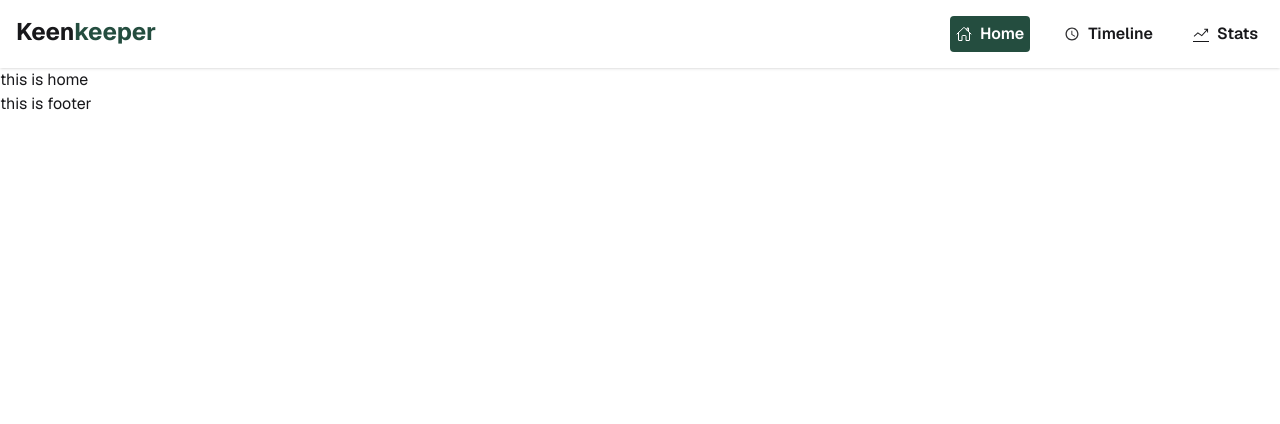
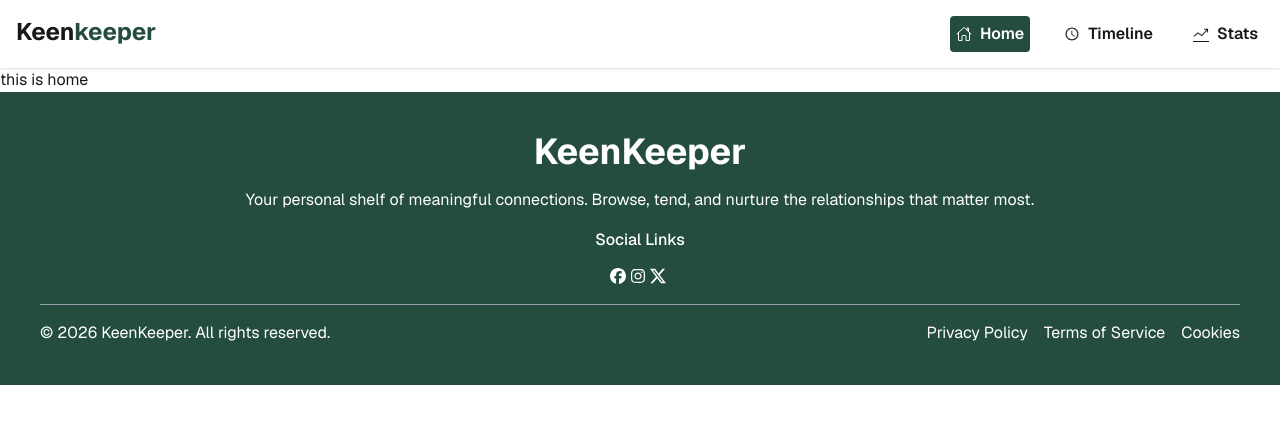
Before and after one commit to saharatajim/B13-A7-Keen-Keeper, a React (Vite) app: page / in a window 1280 px wide. Shown: the top 424 px of the page. Built offline with nearby package versions, Linux system fonts and the light colour scheme.

Commit message:
footer task completed

```diff
--- a/src/Layout/sharedComponent/Footer.jsx
+++ b/src/Layout/sharedComponent/Footer.jsx
@@ -1,9 +1,28 @@
 import React from 'react';
-
+import { FaFacebook } from "react-icons/fa6";
+import { FaInstagram } from "react-icons/fa";
+import { BsTwitterX } from "react-icons/bs";
 const Footer = () => {
     return (
-        <div>
-            this is footer
+        <div className='container mx-auto text-center text-white bg-[#244D3F] p-10 space-y-4'>
+            <h1 className='text-4xl font-bold'>KeenKeeper</h1>
+            <p>Your personal shelf of meaningful connections. Browse, tend, and nurture the relationships that matter most.</p>
+            <p className='font-medium'>Social Links</p>
+            <div className='flex justify-center ' >
+                <div className=' h-5 w-5' ><FaFacebook /></div>
+                <div className=' h-5 w-5' ><FaInstagram /></div>
+                <div className=' h-5 w-5' ><BsTwitterX /></div>
+
+            </div>
+            <hr className='text-gray-400' />
+            <div className='md:flex justify-between'>
+                <div>© 2026 KeenKeeper. All rights reserved.</div>
+                <div className='md:flex justify-between gap-4'>
+                    <p>Privacy Policy</p>
+                    <p>Terms of Service</p>
+                    <p>Cookies</p>
+                </div>
+            </div>
         </div>
     );
 };
```
